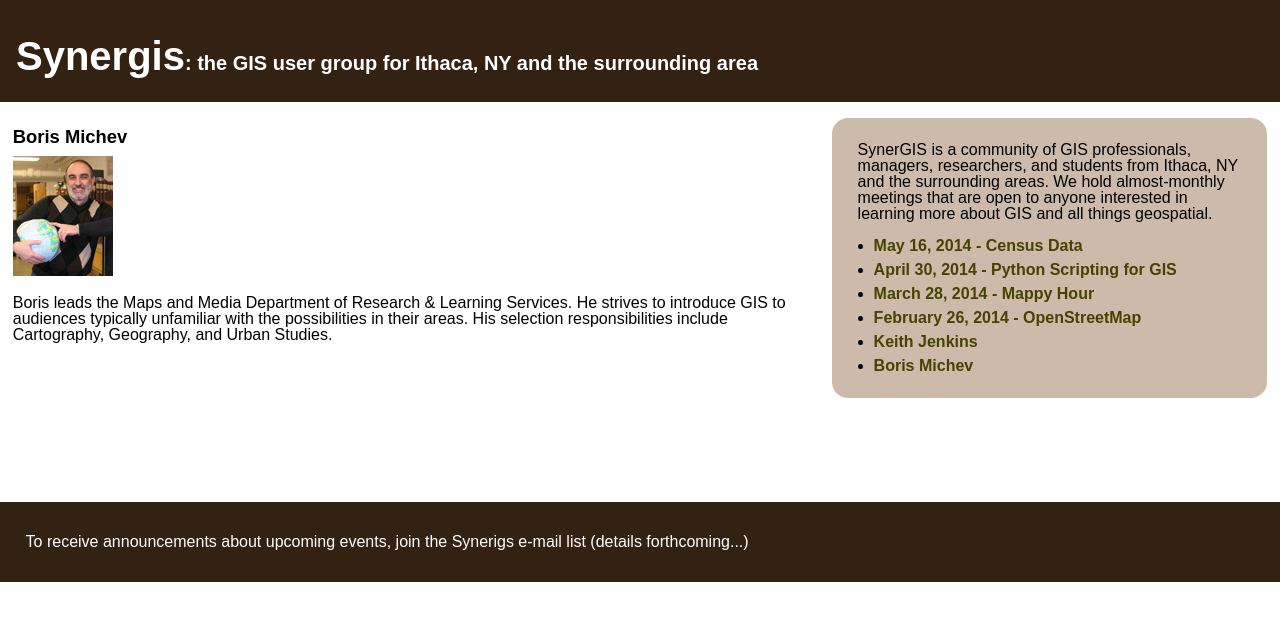
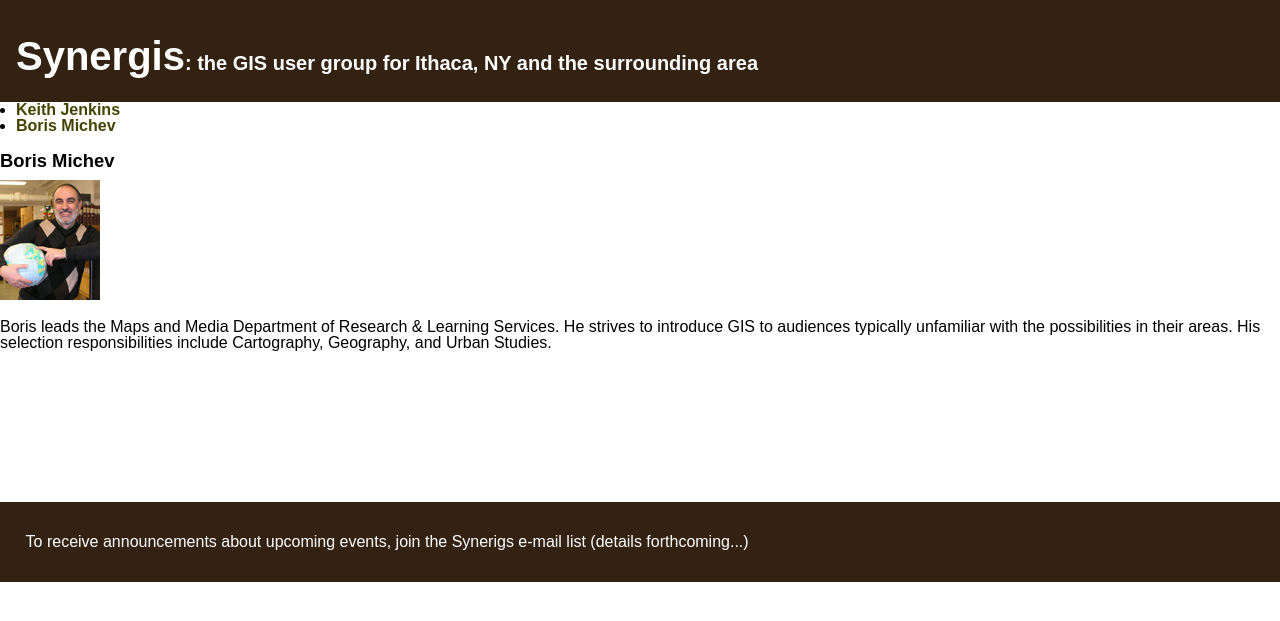
Before and after one commit to synergis-ny/synergis-ny.github.io, a Jekyll site: the page built from _posts/people/0000-01-01-boris-michev.md, in a window 1280 px wide. Shown: the top 621 px of the page. Built offline with Jekyll 4.4.1, drawn with Linux system fonts in a browser that asks for light colours.

Commit message:
event and people sidebars

```diff
--- /dev/null
+++ b/_includes/aside-people.html
@@ -0,0 +1,7 @@
+<aside class="people">
+    <ul>
+    {% for person in site.categories.people %}
+        <li><a href={{ person.url }}>{{ person.title }}</a></li>
+    {% endfor %}
+    </ul>
+</aside>
--- a/_includes/aside.html
+++ /dev/null
@@ -1,10 +0,0 @@
-<aside>
-    <p>SynerGIS is a community of GIS professionals, managers, researchers, and students from Ithaca, NY and the surrounding areas.  We hold almost-monthly meetings that are open to anyone interested in learning more about GIS and all things geospatial.</p>
-    <div class="recent">
-        <ul>
-        {% for post in site.posts %}
-            <li><a href={{ post.url }}>{{ post.title }}</a></li>
-        {% endfor %}
-        </ul>
-    </div>
-</aside>
--- a/_includes/footer.html
+++ b/_includes/footer.html
@@ -1,5 +1,3 @@
-
-        </div>
 
     </div>
 
--- a/_includes/header.html
+++ b/_includes/header.html
@@ -13,6 +13,3 @@
     </header>
 
     <div id="main">
-    {% include aside.html %}
-
-        <div id="content">
--- a/_layouts/meeting.html
+++ b/_layouts/meeting.html
@@ -1,6 +1,8 @@
 ---
 layout: default
 ---
+
+{% include aside-events.html %}
 
 <div class="meeting">
     <h2>{{ page.title }}</h2>
--- a/_layouts/person.html
+++ b/_layouts/person.html
@@ -1,6 +1,8 @@
 ---
 layout: default
 ---
+
+{% include aside-people.html %}
 
 <div class="person">
     <h2>{{ page.title }}</h2>
--- a/index.html
+++ b/index.html
@@ -4,4 +4,8 @@
 permalink: /
 ---
 
+{% include aside-events.html %}
+
+<p>SynerGIS is a community of GIS professionals, managers, researchers, and students from Ithaca, NY and the surrounding areas.  We hold almost-monthly meetings that are open to anyone interested in learning more about GIS and all things geospatial.</p>
+
 <img src='/images/IthacaHillshade.jpg'>
--- a/synergis.css
+++ b/synergis.css
@@ -49,12 +49,16 @@
 header { padding:1em ; background:#321 ; color:#fff }
 
 div#main { position:relative ; min-height:400px }
+
 div#content { padding:0.5em 1% ; background:#fff ; color:#000 ; width:63% }
+
+div#
+
 aside { position:absolute ; right:0 ; top:0 ;
   width:30% ; margin:1em 1% ; padding:0.5em 2% ;
   border-radius:1em ; background:#cba
 }
-aside div.recent li { margin-top:0.5em }
+aside.events li { margin-top:0.5em }
 aside a { font-weight:bold ; color:#440 ! important }
 
 footer { padding:1em 2% ; background:#321 ; color:#fff ; width:96% }
```
Also changed, not shown: _includes/aside-events.html (added, +7 -0 lines).
